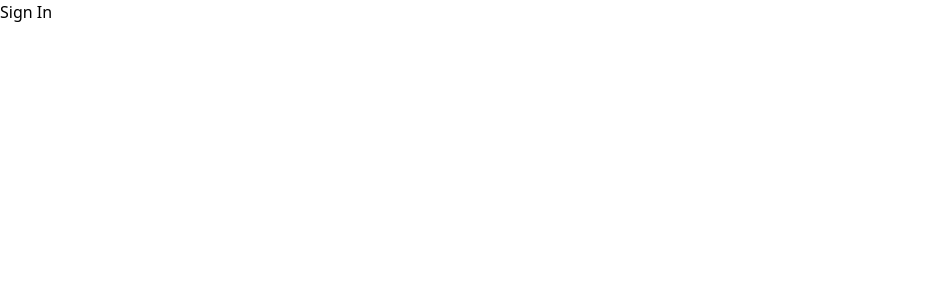
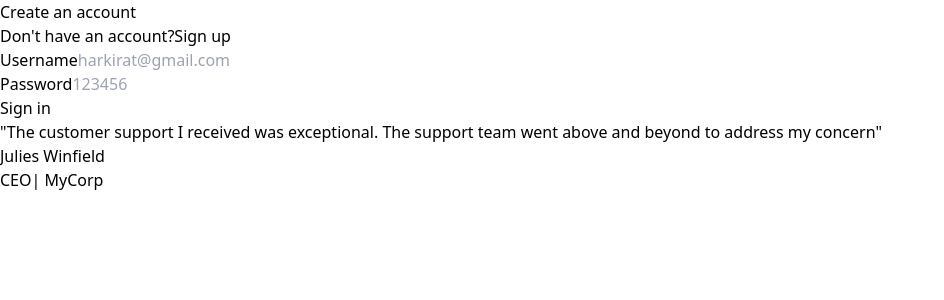
Before and after one commit to ozearkhan/my-blog-space, a React (Vite) app in the folder frontend/: page /signin in a window 1280 px wide. Shown: the top 300 px of the page, without its empty margins (0-944 px from the left). Built offline with nearby package versions, Linux system fonts and the light colour scheme.

Commit message:
added sigin page

```diff
--- a/frontend/src/pages/Signin.tsx
+++ b/frontend/src/pages/Signin.tsx
@@ -1,5 +1,15 @@
-export const Signin = ()=>{
-    return <>
-        Sign In
-    </>
+import { Auth } from "../components/Auth"
+import { Quote } from "../components/Quote"
+
+export const Signin = () => {
+    return <div>
+        <div className="grid grid-cols-1 lg:grid-cols-2">
+            <div>
+                <Auth type="signin" />
+            </div>
+            <div className="hidden lg:block">
+                <Quote />
+            </div>
+        </div>
+    </div>
 }
```
